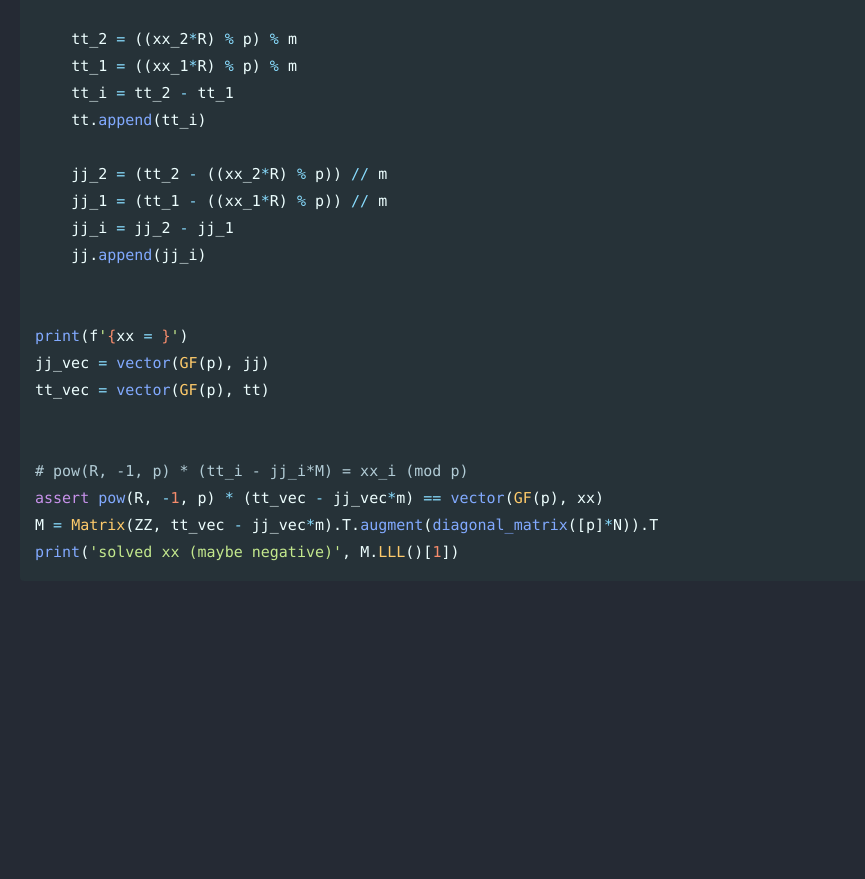
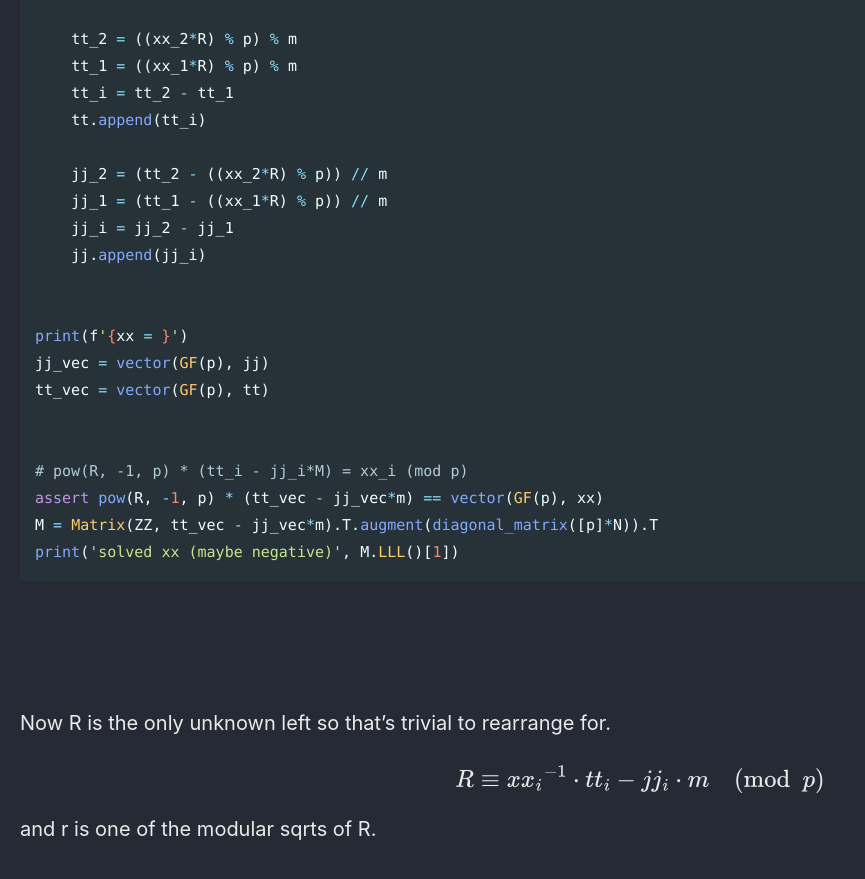
Before and after one commit to Connor-McCartney/Connor-McCartney.github.io, a Jekyll site: the page built from _pages/cryptography/other/Nostalgic-SECCONCTF14.md, in a window 1280 px wide and 900 px high, scrolled down 12065 px. Shown: the top 879 px of the window, without its empty margins (0-865 px from the left). Built offline with Jekyll 4.4.1, drawn with Linux system fonts in a browser that asks for light colours; cached includes are drawn as plain includes; before the commit the page ends 12803 px from its top, so only the background shows below that.

Commit message:
Update Nostalgic-SECCONCTF14.md

```diff
--- a/_pages/cryptography/other/Nostalgic-SECCONCTF14.md
+++ b/_pages/cryptography/other/Nostalgic-SECCONCTF14.md
@@ -525,3 +525,9 @@ print('solved xx (maybe negative)', M.LLL()[1])
 <br>
 
 <br>
+
+Now R is the only unknown left so that's trivial to rearrange for.
+
+$$R \equiv {xx_i}^{-1} \cdot tt_i - jj_i \cdot m \pmod p$$
+
+and r is one of the modular sqrts of R.
```
